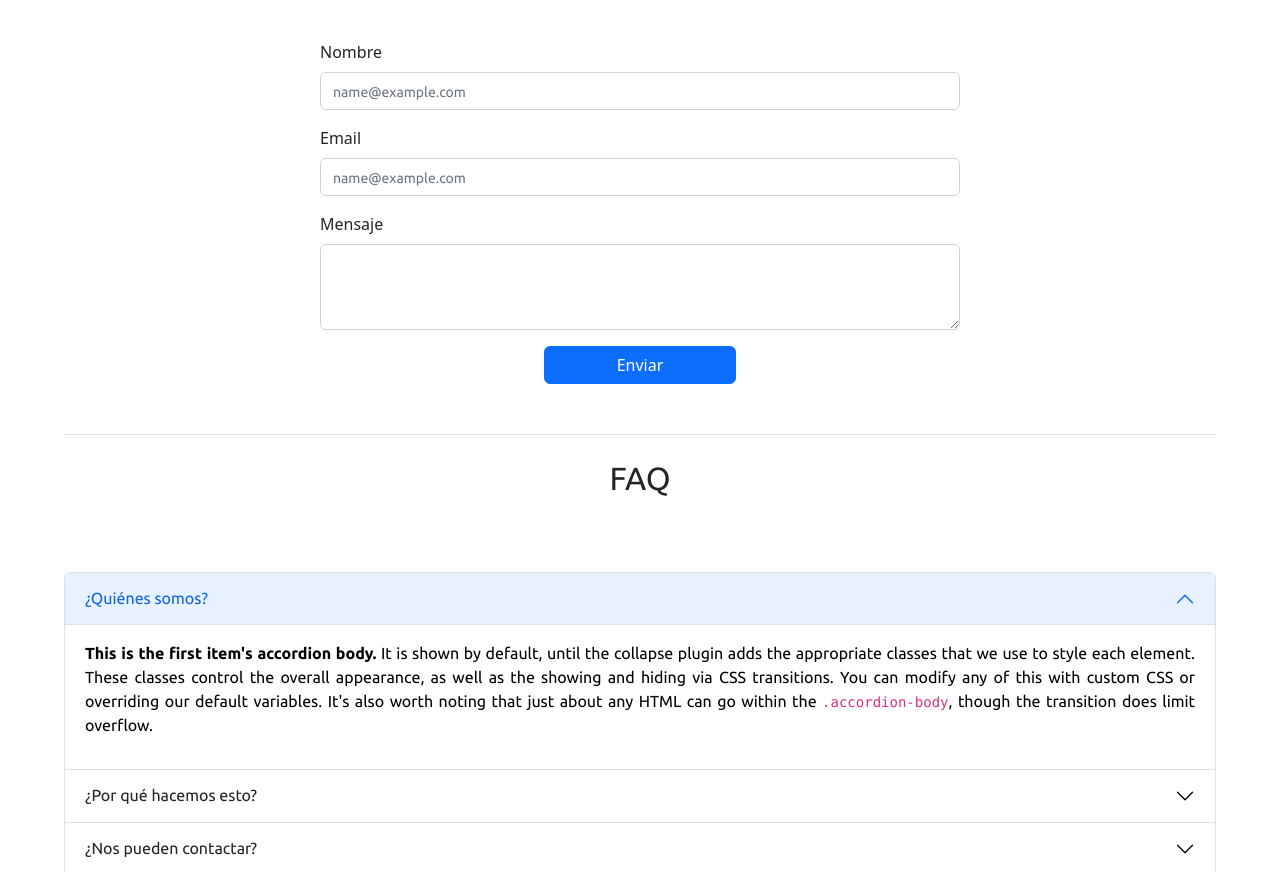
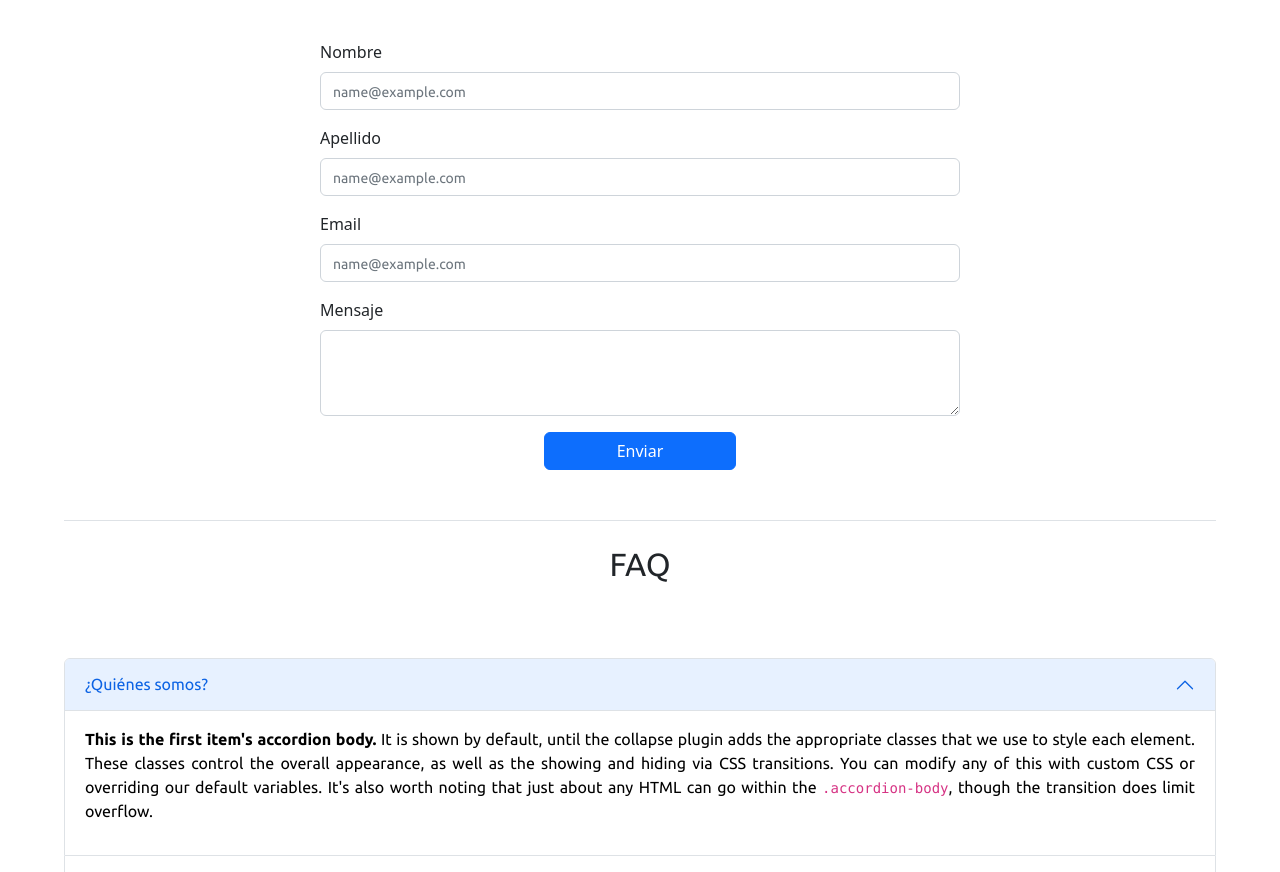
Before and after one commit to clarigarbarini/Clara-Garbarini, a plain HTML site: page index.html in a window 1280 px wide. Shown: the part 2040-2912 px from the top of the page. Drawn offline with nearby package versions, Linux system fonts and the light colour scheme.

Commit message:
corrección formulario de contacto

```diff
--- a/index.html
+++ b/index.html
@@ -209,7 +209,11 @@
         <div class="container-contacto" id="contacto">
             <div class="mb-3">
                 <label for="exampleFormControlInput1" class="form-label">Nombre</label>
-                <input type="email" class="form-control" id="exampleFormControlInput1" placeholder="name@example.com">
+                <input type="name" class="form-control" id="exampleFormControlInput1" placeholder="name@example.com">
+            </div>
+            <div class="mb-3">
+                <label for="exampleFormControlInput1" class="form-label">Apellido</label>
+                <input type="lastname" class="form-control" id="exampleFormControlInput1" placeholder="name@example.com">
             </div>
             <div class="mb-3">
                 <label for="exampleFormControlInput1" class="form-label">Email</label>
```
